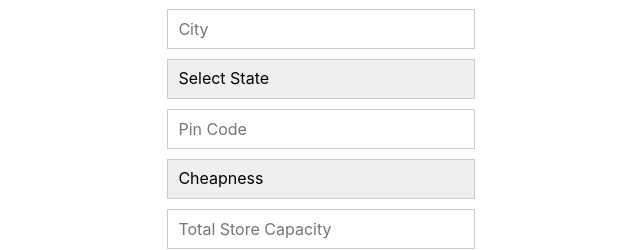
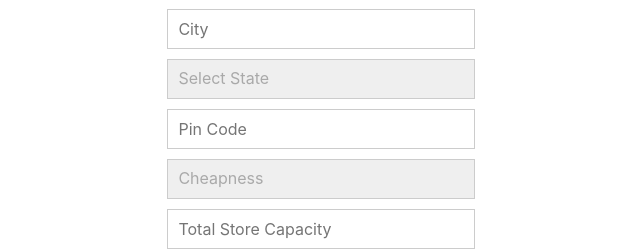
Before and after one commit to Qly-Management/qly-retail-registration, a React (Create React App) app: page / in a window 1280 px wide. Shown: the part 316-566 px from the top of the page, without its empty margins (319-959 px from the left). Built offline with nearby package versions, Linux system fonts and the light colour scheme.

Commit message:
corrected code style

```diff
--- a/src/App.css
+++ b/src/App.css
@@ -62,3 +62,7 @@ select {
   color: white;
   background-color: #2b6be3
 }
+
+select option {
+  color: pink;
+}
--- a/src/Form.jsx
+++ b/src/Form.jsx
@@ -5,6 +5,7 @@ import { TimePicker, Checkbox } from 'antd'
 export default function() {
   const timeIntervalOptions = ['15', '30', '60']
 
+  // States for the fields
   const [name, setName] = useState('')
   const [address1, setAddress1] = useState('')
   const [address2, setAddress2] = useState('')
@@ -20,9 +21,11 @@ export default function() {
   const [cheapness, setCheapness] = useState('Cheapness')
   const [checklist, setChecklist] = useState([])
 
+  // States to handle opening and closing of time selection fields
   const [timePickerOpen, setPickerOpen] = useState(false)
   const [timePickerOpen2, setPickerOpen2] = useState(false)
 
+  // functions to handle opening and closing of time selection fields
   function handleOpenChange(open) {
     setPickerOpen(open)
   }
@@ -31,26 +34,45 @@ export default function() {
     setPickerOpen2(open)
   }
 
-  function stateSelect(e)  {
-    setState(e.target.value)
-  }
-
-  function cheapSelect(e)  {
-    setCheapness(e.target.value)
-  }
-
   return (
     <div>
       <form action="" method="post">
-        <input value={name} onChange={(e)=> setName(e.target.value)} type="text" placeholder="Enter company name" />
 
-        <input value={address1} onChange={(e)=> setAddress1(e.target.value)} type="text" placeholder="Address line 1" />
 
-        <input value={address2} onChange={(e)=> setAddress2(e.target.value)} type="text" placeholder="Address line 2" />
+        <input
+          value={name}
+          onChange={(e)=> setName(e.target.value)}
+          type="text"
+          placeholder="Enter company name"
+        />
 
-        <input value={city} onChange={(e)=> setCity(e.target.value)} type="text" placeholder="City" />
+        <input
+          value={address1}
+          onChange={(e)=> setAddress1(e.target.value)}
+          type="text"
+          placeholder="Address line 1"
+        />
 
-        <select className="stateSelect" name="select" onChange={stateSelect}>
+        <input
+          value={address2}
+          onChange={(e)=> setAddress2(e.target.value)}
+          type="text"
+          placeholder="Address line 2"
+        />
+
+        <input
+          value={city}
+          onChange={(e)=> setCity(e.target.value)}
+          type="text"
+          placeholder="City"
+        />
+
+        <select
+          style={{color: state === 'Select State' ? '#A9A9A9' : 'black'}}
+          className="stateSelect"
+          name="select"
+          onChange={(e)=>setState(e.target.value)}
+        >
           {
             ['Select State', ...Object.values(States)].map(function(n) {
               return (<option value={n} selected={state === n}>{n}</option>);
@@ -58,9 +80,18 @@ export default function() {
           }
         </select>
 
-        <input value={pin} onChange={(e) => setPin(e.target.value)} type="text" placeholder="Pin Code" />
+        <input
+          value={pin}
+          onChange={(e) => setPin(e.target.value)}
+          type="text"
+          placeholder="Pin Code"
+        />
 
-        <select className="stateSelect" name="select" onChange={cheapSelect}>
+        <select
+          style={{color: cheapness === 'Cheapness' ? '#A9A9A9' : 'black'}}
+          className="stateSelect" name="select"
+          onChange={(e)=>setCheapness(e.target.value)}
+        >
           {
             ['Cheapness', 1,2,3,4].map(function(n) {
               return (<option value={n} selected={cheapness === n}>{n}</option>);
@@ -68,9 +99,19 @@ export default function() {
           }
         </select>
 
-        <input value={capacity} onChange={(e) => setCapacity(e.target.value)} type="text" placeholder="Total Store Capacity" />
+        <input
+          value={capacity}
+          onChange={(e) => setCapacity(e.target.value)}
+          type="text"
+          placeholder="Total Store Capacity"
+        />
 
-        <input value={cushion} onChange={(e) => setCushion(e.target.value)} type="text" placeholder="Capacity Cushion"/>
+        <input
+          value={cushion}
+          onChange={(e) => setCushion(e.target.value)}
+          type="text"
+          placeholder="Capacity Cushion"
+        />
 
         <TimePicker
           use12Hours
@@ -97,9 +138,19 @@ export default function() {
 
         <div style={{marginBottom:10}}/>
 
-        <input value={inst} onChange={(e) => setInstr(e.target.value)} type="text" placeholder="Special Instructions"/>
+        <input
+          value={inst}
+          onChange={(e) => setInstr(e.target.value)}
+          type="text"
+          placeholder="Special Instructions"
+        />
 
-        <input value={des} onChange={(e) => setDes(e.target.value)} type="text" placeholder="Description"/>
+        <input
+          value={des}
+          onChange={(e) => setDes(e.target.value)}
+          type="text"
+          placeholder="Description"
+        />
 
         <Checkbox.Group
           options={timeIntervalOptions}
@@ -107,7 +158,13 @@ export default function() {
           onChange={(checkList) => setChecklist(checkList)}
         />
 
-        <button name="submit" value="submit" className="submit" type="submit">Submit</button>
+        <button
+          name="submit"
+          value="submit"
+          className="submit"
+          type="submit"
+        >Submit
+        </button>
 
       </form>
     </div>
```
Lines whose indentation alone changed are shown as unchanged.
